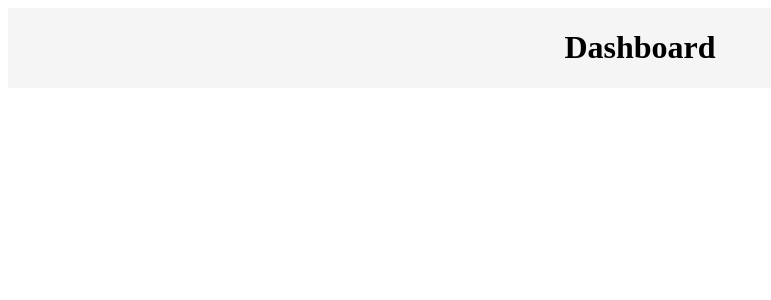
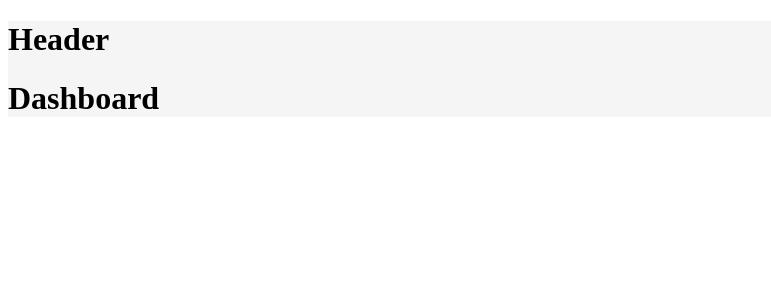
Before and after one commit to allan-alb/rs-gympoint, a React (Create React App) app in the folder frontend/: page /dashboard in a window 1280 px wide. Shown: the top 300 px of the page, without its empty margins (0-771 px from the left). Built offline with nearby package versions, Linux system fonts and the light colour scheme; the HTML template or start-up script is replaced by a standard one.

Commit message:
Conf. básica layout - auth/default

```diff
--- a/frontend/package.json
+++ b/frontend/package.json
@@ -11,7 +11,8 @@
     "react": "^16.13.1",
     "react-dom": "^16.13.1",
     "react-router-dom": "^5.2.0",
-    "react-scripts": "3.4.1"
+    "react-scripts": "3.4.1",
+    "styled-components": "^5.1.1"
   },
   "scripts": {
     "start": "react-scripts start",
--- /dev/null
+++ b/frontend/src/components/Header/index.js
@@ -0,0 +1,7 @@
+import React from 'react';
+
+function Header(){
+  return(<h1>Header</h1>);
+}
+
+export default Header;
--- a/frontend/src/pages/_layouts/default/index.js
+++ b/frontend/src/pages/_layouts/default/index.js
@@ -1,12 +1,15 @@
 import React from 'react';
 import PropTypes from 'prop-types';
 
-import { Wrapper, Content } from './styles';
+import Header from '../../../components/Header';
+
+import { Wrapper } from './styles';
 
 export default function DefaultLayout({children}){
   return(
     <Wrapper>
-      <Content>{children}</Content>
+      <Header />
+      {children}
     </Wrapper>
   );
 }
--- a/frontend/src/pages/_layouts/default/styles.js
+++ b/frontend/src/pages/_layouts/default/styles.js
@@ -3,9 +3,4 @@
 export const Wrapper = styled.div`
   height: 100%;
   background: #F5F5F5;
-  display: flex;
-  justify-content: center;
-  align-items: center;
 `;
-
-export const Content = styled.div``;
--- a/package.json
+++ /dev/null
@@ -1,5 +0,0 @@
-{
-  "dependencies": {
-    "styled-components": "^5.1.1"
-  }
-}
```
Also changed, not shown: frontend/.eslintrc.js, 2 other files (tests, documents, lock files or other folders).
